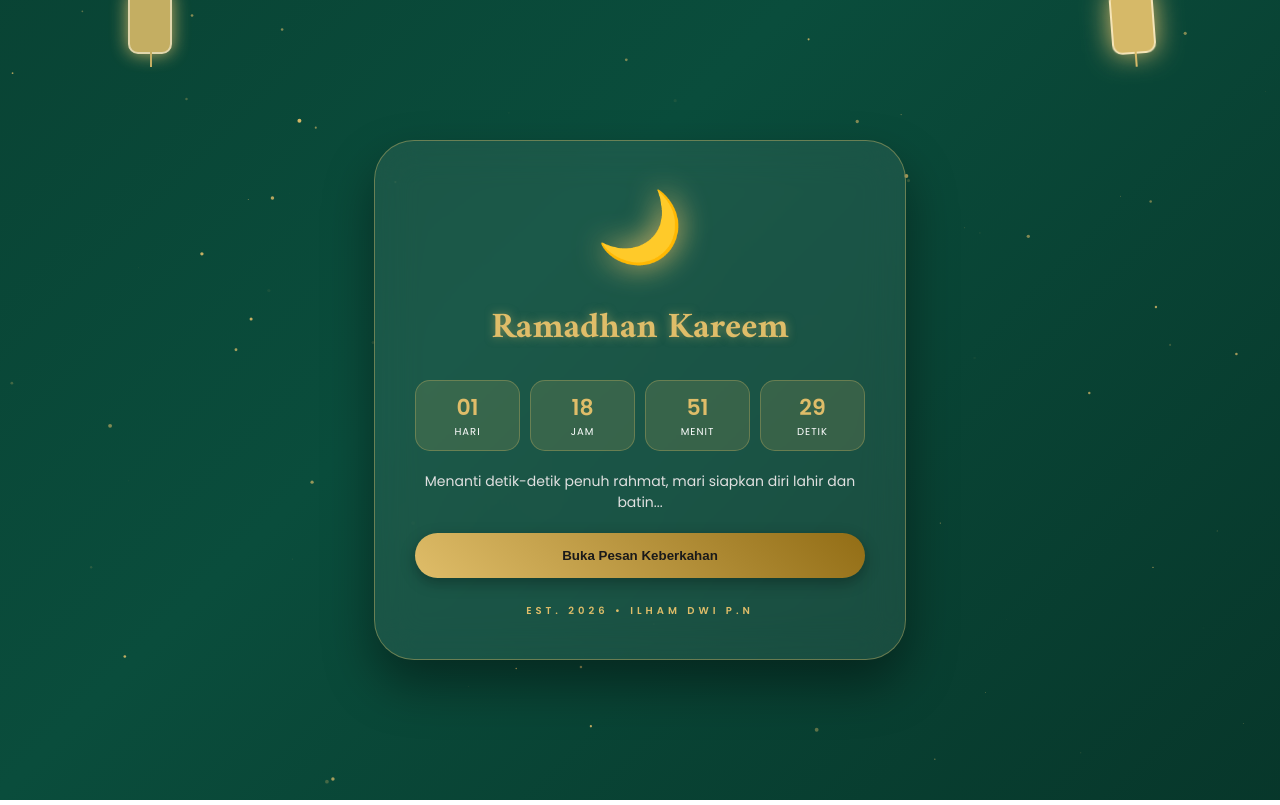
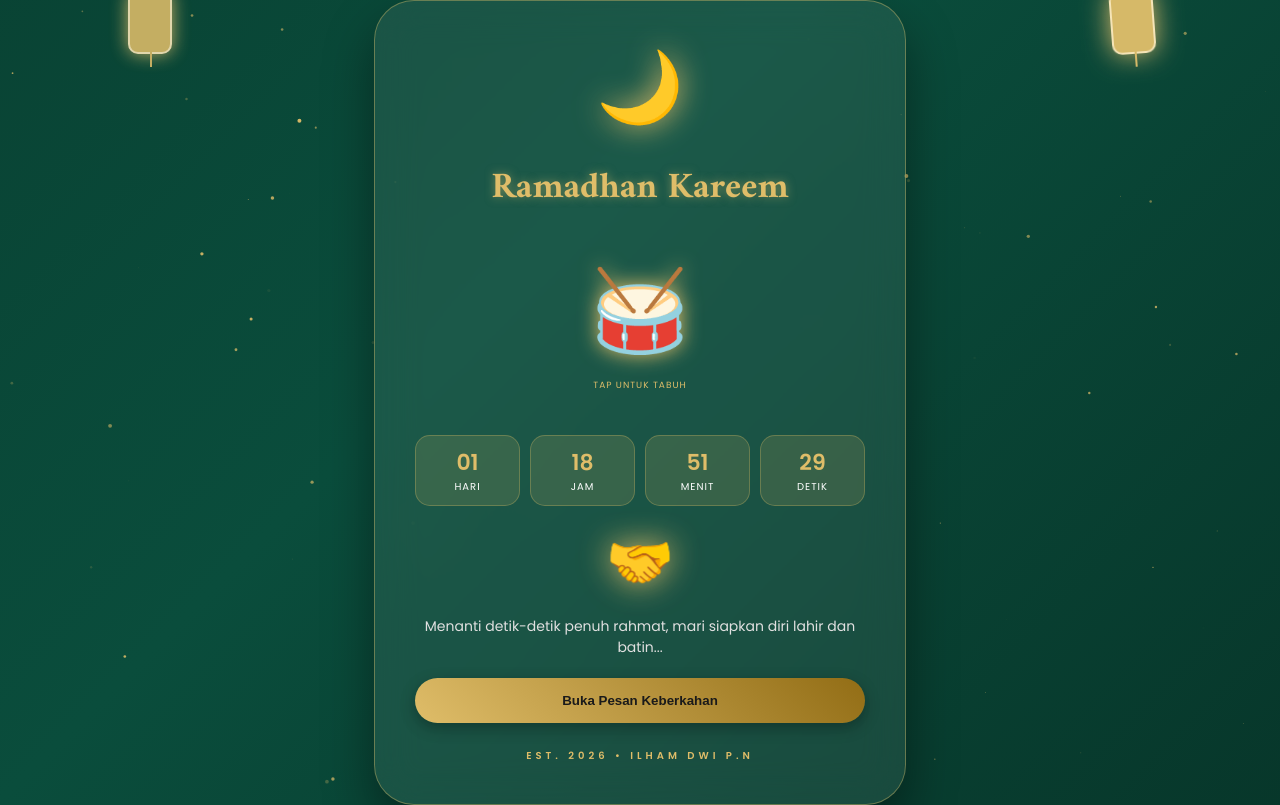
Before and after one commit to ilhamdwi/ucapan-ramadhan, a plain HTML site: page index.html in a window 1280 px wide. Drawn offline with Linux system fonts and the light colour scheme.

Commit message:
Update index.html

```diff
--- a/index.html
+++ b/index.html
@@ -114,6 +114,45 @@
             text-shadow: 0 0 10px rgba(223, 189, 105, 0.5);
         }
 
+        /* --- STYLING BEDUG BARU --- */
+        .bedug-container {
+            margin: 20px auto;
+            cursor: pointer;
+            position: relative;
+            display: inline-block;
+            transition: transform 0.1s active;
+        }
+        .bedug-icon {
+            font-size: 80px;
+            display: block;
+            filter: drop-shadow(0 0 10px var(--gold));
+            user-select: none;
+        }
+        .bedug-container:active { transform: scale(1.2); }
+        .hit-ripple {
+            position: absolute;
+            top: 50%; left: 50%;
+            transform: translate(-50%, -50%);
+            width: 100px; height: 100px;
+            background: radial-gradient(circle, var(--gold) 0%, transparent 70%);
+            border-radius: 50%;
+            opacity: 0;
+            pointer-events: none;
+        }
+
+        /* --- STYLING SALAMAN BARU --- */
+        .salaman-icon {
+            font-size: 50px;
+            margin: 15px 0;
+            animation: handshakePulse 2s infinite;
+            display: block;
+        }
+        @keyframes handshakePulse {
+            0% { transform: scale(1); filter: drop-shadow(0 0 0px var(--gold)); }
+            50% { transform: scale(1.1); filter: drop-shadow(0 0 15px var(--gold)); }
+            100% { transform: scale(1); filter: drop-shadow(0 0 0px var(--gold)); }
+        }
+
         /* Countdown Style */
         .countdown {
             display: flex;
@@ -195,12 +234,20 @@
         <span class="moon">🌙</span>
         <h1 id="title">Ramadhan Kareem</h1>
 
+        <div class="bedug-container" onclick="playBedugEffect()">
+            <div id="ripple" class="hit-ripple"></div>
+            <span class="bedug-icon">🥁</span>
+            <small style="color: var(--gold); font-size: 9px; letter-spacing: 1px;">TAP UNTUK TABUH</small>
+        </div>
+
         <div class="countdown" id="countdown-box">
             <div class="countdown-item"><span id="days">00</span><div class="countdown-label">Hari</div></div>
             <div class="countdown-item"><span id="hours">00</span><div class="countdown-label">Jam</div></div>
             <div class="countdown-item"><span id="minutes">00</span><div class="countdown-label">Menit</div></div>
             <div class="countdown-item"><span id="seconds">00</span><div class="countdown-label">Detik</div></div>
         </div>
+
+        <div class="salaman-icon">🤝</div>
 
         <div class="typing-text" id="typewriter"></div>
 
@@ -215,8 +262,18 @@
     </div>
 
     <script>
+        // --- ANIMASI BEDUG SCRIPT ---
+        function playBedugEffect() {
+            const ripple = document.getElementById('ripple');
+            ripple.style.opacity = '1';
+            ripple.style.transform = 'translate(-50%, -50%) scale(1.5)';
+            setTimeout(() => {
+                ripple.style.opacity = '0';
+                ripple.style.transform = 'translate(-50%, -50%) scale(1)';
+            }, 200);
+        }
+
         // --- LOGIKA HITUNG MUNDUR REAL-TIME ---
-        // Target: Estimasi Ramadhan 1447 H (Sekitar 18 Februari 2026)
         const targetDate = new Date("February 18, 2026 00:00:00").getTime();
 
         function updateCountdown() {
@@ -255,9 +312,7 @@
         resize();
 
         class Particle {
-            constructor() {
-                this.reset();
-            }
+            constructor() { this.reset(); }
             reset() {
                 this.x = Math.random() * canvas.width;
                 this.y = Math.random() * canvas.height;
@@ -288,8 +343,7 @@
             particles.forEach(p => { p.update(); p.draw(); });
             requestAnimationFrame(animate);
         }
-        init();
-        animate();
+        init(); animate();
 
         // --- EFEK MENGETIK ---
         const text = "Menanti detik-detik penuh rahmat, mari siapkan diri lahir dan batin...";
@@ -306,7 +360,6 @@
             const msg = document.getElementById("extraMessage");
             msg.style.display = (msg.style.display === "block") ? "none" : "block";
             if(msg.style.display === "block") {
-                 // Efek kembang api sederhana saat klik (opsional visual feedback)
                  ctx.fillStyle = "white";
                  ctx.fillRect(0,0, canvas.width, canvas.height);
             }
```
